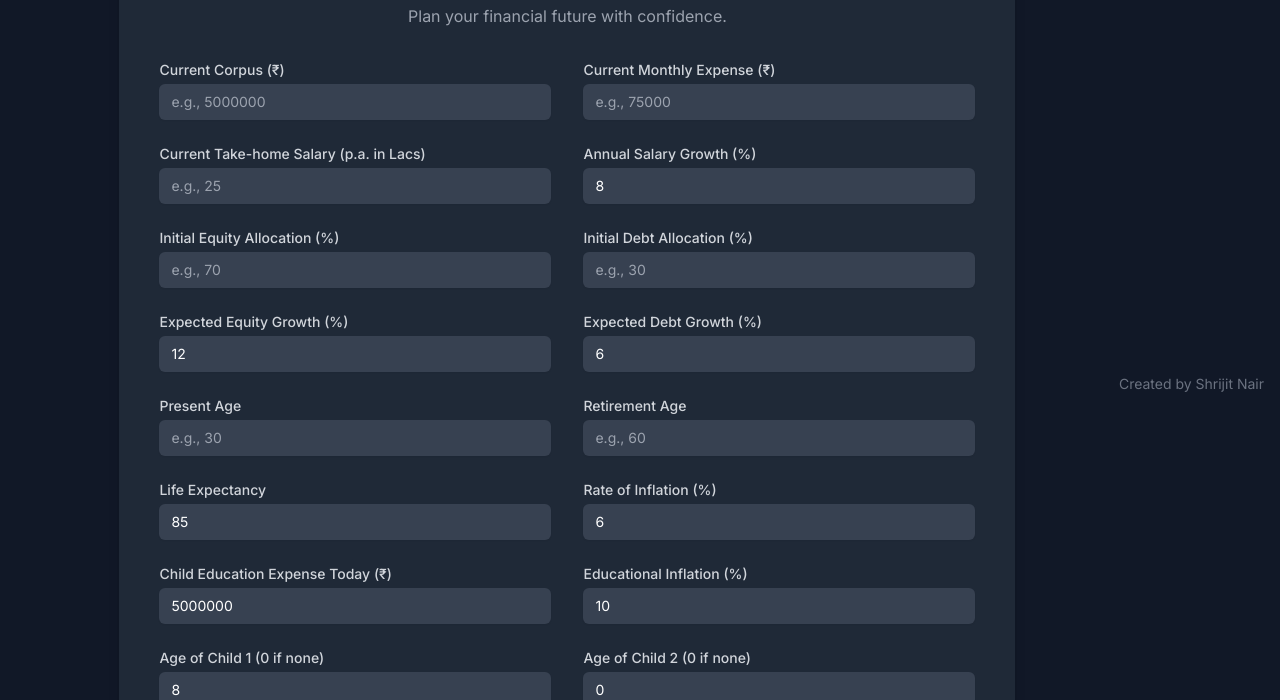
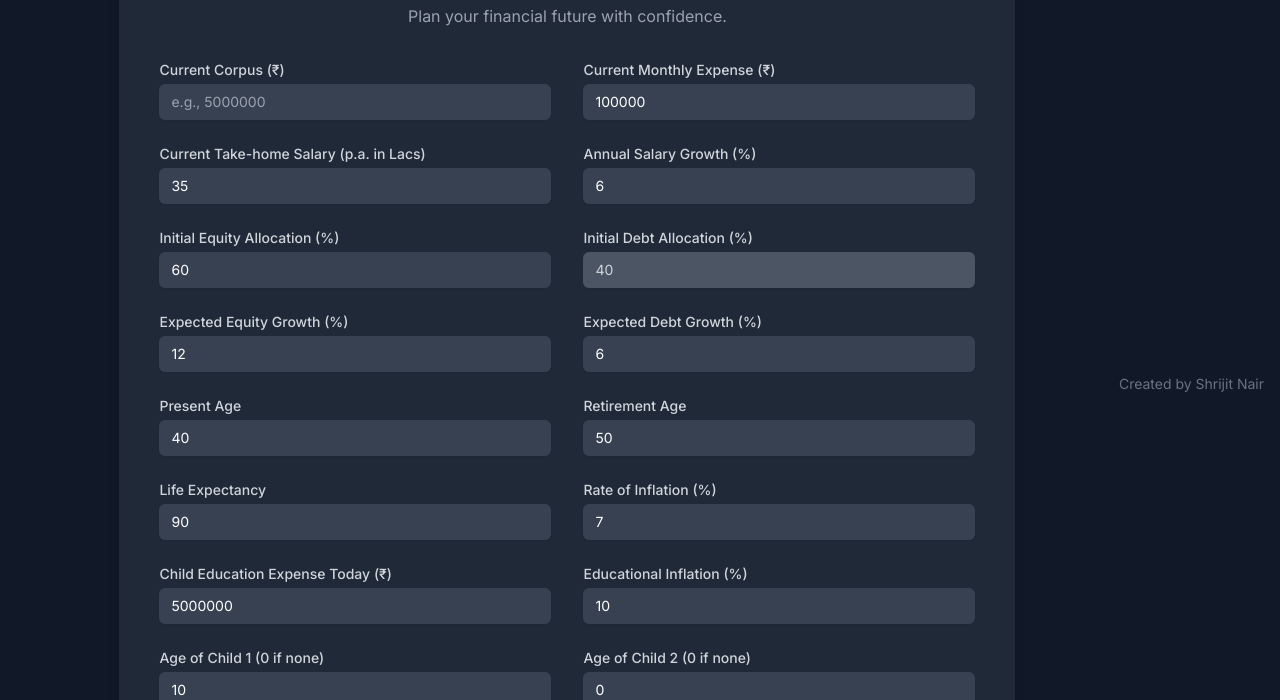
Before and after one commit to shrijitnair/shrijit-retirement-calculator, a plain HTML site: page index.html in a window 1280 px wide. Shown: the part 100-800 px from the top of the page. Drawn offline with nearby package versions, Linux system fonts and the light colour scheme.

Commit message:
Update index.html

```diff
--- a/index.html
+++ b/index.html
@@ -74,6 +74,7 @@
             animation: fadeIn 0.5s ease-out forwards;
         }
         /* Custom styles for better number input appearance */
+        /* Hide steppers by default for all number inputs */
         input[type=number]::-webkit-inner-spin-button,
         input[type=number]::-webkit-outer-spin-button {
             -webkit-appearance: none;
@@ -81,6 +82,18 @@
         }
         input[type=number] {
             -moz-appearance: textfield;
+        }
+
+        /* Show default browser steppers for percentage fields */
+        input[type=number].with-stepper::-webkit-inner-spin-button,
+        input[type=number].with-stepper::-webkit-outer-spin-button {
+            -webkit-appearance: inner-spin-button !important;
+            margin: 0;
+            opacity: 1;
+        }
+
+        input[type=number].with-stepper {
+            -moz-appearance: number-input;
         }
         /* Suggestion box styling */
         .suggestion-box {
@@ -117,49 +130,49 @@
             </div>
              <div>
                 <label for="monthlyExpense" class="block text-sm font-medium text-gray-300">Current Monthly Expense (₹)</label>
-                <input type="number" id="monthlyExpense" class="mt-1 block w-full bg-gray-700 text-white border-gray-600 rounded-md shadow-sm py-2 px-3 focus:outline-none focus:ring-indigo-500 focus:border-indigo-500 sm:text-sm" placeholder="e.g., 75000">
+                <input type="number" id="monthlyExpense" value="100000" class="mt-1 block w-full bg-gray-700 text-white border-gray-600 rounded-md shadow-sm py-2 px-3 focus:outline-none focus:ring-indigo-500 focus:border-indigo-500 sm:text-sm" placeholder="e.g., 75000">
             </div>
             <div>
                 <label for="currentSalary" class="block text-sm font-medium text-gray-300">Current Take-home Salary (p.a. in Lacs)</label>
-                <input type="number" id="currentSalary" class="mt-1 block w-full bg-gray-700 text-white border-gray-600 rounded-md shadow-sm py-2 px-3 focus:outline-none focus:ring-indigo-500 focus:border-indigo-500 sm:text-sm" placeholder="e.g., 25">
+                <input type="number" id="currentSalary" value="35" class="mt-1 block w-full bg-gray-700 text-white border-gray-600 rounded-md shadow-sm py-2 px-3 focus:outline-none focus:ring-indigo-500 focus:border-indigo-500 sm:text-sm" placeholder="e.g., 25">
             </div>
              <div>
                 <label for="salaryGrowth" class="block text-sm font-medium text-gray-300">Annual Salary Growth (%)</label>
-                <input type="number" id="salaryGrowth" value="8" class="mt-1 block w-full bg-gray-700 text-white border-gray-600 rounded-md shadow-sm py-2 px-3 focus:outline-none focus:ring-indigo-500 focus:border-indigo-500 sm:text-sm">
+                <input type="number" id="salaryGrowth" value="6" step="0.5" min="0" max="100" class="with-stepper mt-1 block w-full bg-gray-700 text-white border-gray-600 rounded-md shadow-sm py-2 px-3 focus:outline-none focus:ring-indigo-500 focus:border-indigo-500 sm:text-sm">
             </div>
             <div>
                 <label for="equityPct" class="block text-sm font-medium text-gray-300">Initial Equity Allocation (%)</label>
-                <input type="number" id="equityPct" class="mt-1 block w-full bg-gray-700 text-white border-gray-600 rounded-md shadow-sm py-2 px-3 focus:outline-none focus:ring-indigo-500 focus:border-indigo-500 sm:text-sm" placeholder="e.g., 70">
+                <input type="number" id="equityPct" value="60" step="1" min="0" max="100" class="with-stepper mt-1 block w-full bg-gray-700 text-white border-gray-600 rounded-md shadow-sm py-2 px-3 focus:outline-none focus:ring-indigo-500 focus:border-indigo-500 sm:text-sm" placeholder="e.g., 70">
             </div>
             <div>
                 <label for="debtPct" class="block text-sm font-medium text-gray-300">Initial Debt Allocation (%)</label>
-                <input type="number" id="debtPct" class="mt-1 block w-full bg-gray-700 text-white border-gray-600 rounded-md shadow-sm py-2 px-3 focus:outline-none focus:ring-indigo-500 focus:border-indigo-500 sm:text-sm" placeholder="e.g., 30">
+                <input type="number" id="debtPct" value="40" readonly class="mt-1 block w-full bg-gray-600 text-gray-300 border-gray-600 rounded-md shadow-sm py-2 px-3 focus:outline-none sm:text-sm cursor-not-allowed" placeholder="e.g., 30">
             </div>
             <div>
                 <label for="equityGrowth" class="block text-sm font-medium text-gray-300">Expected Equity Growth (%)</label>
-                <input type="number" id="equityGrowth" value="12" class="mt-1 block w-full bg-gray-700 text-white border-gray-600 rounded-md shadow-sm py-2 px-3 focus:outline-none focus:ring-indigo-500 focus:border-indigo-500 sm:text-sm">
+                <input type="number" id="equityGrowth" value="12" step="0.5" min="0" max="100" class="with-stepper mt-1 block w-full bg-gray-700 text-white border-gray-600 rounded-md shadow-sm py-2 px-3 focus:outline-none focus:ring-indigo-500 focus:border-indigo-500 sm:text-sm">
             </div>
             <div>
                 <label for="debtGrowth" class="block text-sm font-medium text-gray-300">Expected Debt Growth (%)</label>
-                <input type="number" id="debtGrowth" value="6" class="mt-1 block w-full bg-gray-700 text-white border-gray-600 rounded-md shadow-sm py-2 px-3 focus:outline-none focus:ring-indigo-500 focus:border-indigo-500 sm:text-sm">
+                <input type="number" id="debtGrowth" value="6" step="0.5" min="0" max="100" class="with-stepper mt-1 block w-full bg-gray-700 text-white border-gray-600 rounded-md shadow-sm py-2 px-3 focus:outline-none focus:ring-indigo-500 focus:border-indigo-500 sm:text-sm">
             </div>
 
             <!-- Column 2 -->
             <div>
                 <label for="presentAge" class="block text-sm font-medium text-gray-300">Present Age</label>
-                <input type="number" id="presentAge" class="mt-1 block w-full bg-gray-700 text-white border-gray-600 rounded-md shadow-sm py-2 px-3 focus:outline-none focus:ring-indigo-500 focus:border-indigo-500 sm:text-sm" placeholder="e.g., 30">
+                <input type="number" id="presentAge" value="40" class="mt-1 block w-full bg-gray-700 text-white border-gray-600 rounded-md shadow-sm py-2 px-3 focus:outline-none focus:ring-indigo-500 focus:border-indigo-500 sm:text-sm" placeholder="e.g., 30">
             </div>
             <div>
                 <label for="retirementAge" class="block text-sm font-medium text-gray-300">Retirement Age</label>
-                <input type="number" id="retirementAge" class="mt-1 block w-full bg-gray-700 text-white border-gray-600 rounded-md shadow-sm py-2 px-3 focus:outline-none focus:ring-indigo-500 focus:border-indigo-500 sm:text-sm" placeholder="e.g., 60">
+                <input type="number" id="retirementAge" value="50" class="mt-1 block w-full bg-gray-700 text-white border-gray-600 rounded-md shadow-sm py-2 px-3 focus:outline-none focus:ring-indigo-500 focus:border-indigo-500 sm:text-sm" placeholder="e.g., 60">
             </div>
             <div>
                 <label for="lifeExpectancy" class="block text-sm font-medium text-gray-300">Life Expectancy</label>
-                <input type="number" id="lifeExpectancy" value="85" class="mt-1 block w-full bg-gray-700 text-white border-gray-600 rounded-md shadow-sm py-2 px-3 focus:outline-none focus:ring-indigo-500 focus:border-indigo-500 sm:text-sm">
+                <input type="number" id="lifeExpectancy" value="90" class="mt-1 block w-full bg-gray-700 text-white border-gray-600 rounded-md shadow-sm py-2 px-3 focus:outline-none focus:ring-indigo-500 focus:border-indigo-500 sm:text-sm">
             </div>
             <div>
                 <label for="inflationRate" class="block text-sm font-medium text-gray-300">Rate of Inflation (%)</label>
-                <input type="number" id="inflationRate" value="6" class="mt-1 block w-full bg-gray-700 text-white border-gray-600 rounded-md shadow-sm py-2 px-3 focus:outline-none focus:ring-indigo-500 focus:border-indigo-500 sm:text-sm">
+                <input type="number" id="inflationRate" value="7" step="0.5" min="0" max="100" class="with-stepper mt-1 block w-full bg-gray-700 text-white border-gray-600 rounded-md shadow-sm py-2 px-3 focus:outline-none focus:ring-indigo-500 focus:border-indigo-500 sm:text-sm">
             </div>
             <div>
                 <label for="childEducationExpense" class="block text-sm font-medium text-gray-300">Child Education Expense Today (₹)</label>
@@ -167,11 +180,11 @@
             </div>
             <div>
                 <label for="educationalInflation" class="block text-sm font-medium text-gray-300">Educational Inflation (%)</label>
-                <input type="number" id="educationalInflation" value="10" class="mt-1 block w-full bg-gray-700 text-white border-gray-600 rounded-md shadow-sm py-2 px-3 focus:outline-none focus:ring-indigo-500 focus:border-indigo-500 sm:text-sm">
+                <input type="number" id="educationalInflation" value="10" step="0.5" min="0" max="100" class="with-stepper mt-1 block w-full bg-gray-700 text-white border-gray-600 rounded-md shadow-sm py-2 px-3 focus:outline-none focus:ring-indigo-500 focus:border-indigo-500 sm:text-sm">
             </div>
             <div>
                 <label for="ageOfChild1" class="block text-sm font-medium text-gray-300">Age of Child 1 (0 if none)</label>
-                <input type="number" id="ageOfChild1" value="8" class="mt-1 block w-full bg-gray-700 text-white border-gray-600 rounded-md shadow-sm py-2 px-3 focus:outline-none focus:ring-indigo-500 focus:border-indigo-500 sm:text-sm">
+                <input type="number" id="ageOfChild1" value="10" class="mt-1 block w-full bg-gray-700 text-white border-gray-600 rounded-md shadow-sm py-2 px-3 focus:outline-none focus:ring-indigo-500 focus:border-indigo-500 sm:text-sm">
             </div>
             <div>
                 <label for="ageOfChild2" class="block text-sm font-medium text-gray-300">Age of Child 2 (0 if none)</label>
@@ -344,6 +357,16 @@
     document.addEventListener('DOMContentLoaded', () => {
         const savedTheme = localStorage.getItem('theme') || 'dark';
         applyTheme(savedTheme);
+
+        // Auto-calculate debt allocation when equity allocation changes
+        const equityPctInput = document.getElementById('equityPct');
+        const debtPctInput = document.getElementById('debtPct');
+
+        equityPctInput.addEventListener('input', () => {
+            const equityValue = parseFloat(equityPctInput.value) || 0;
+            const debtValue = 100 - equityValue;
+            debtPctInput.value = debtValue;
+        });
     });
 
     calculateBtn.addEventListener('click', () => {
```
